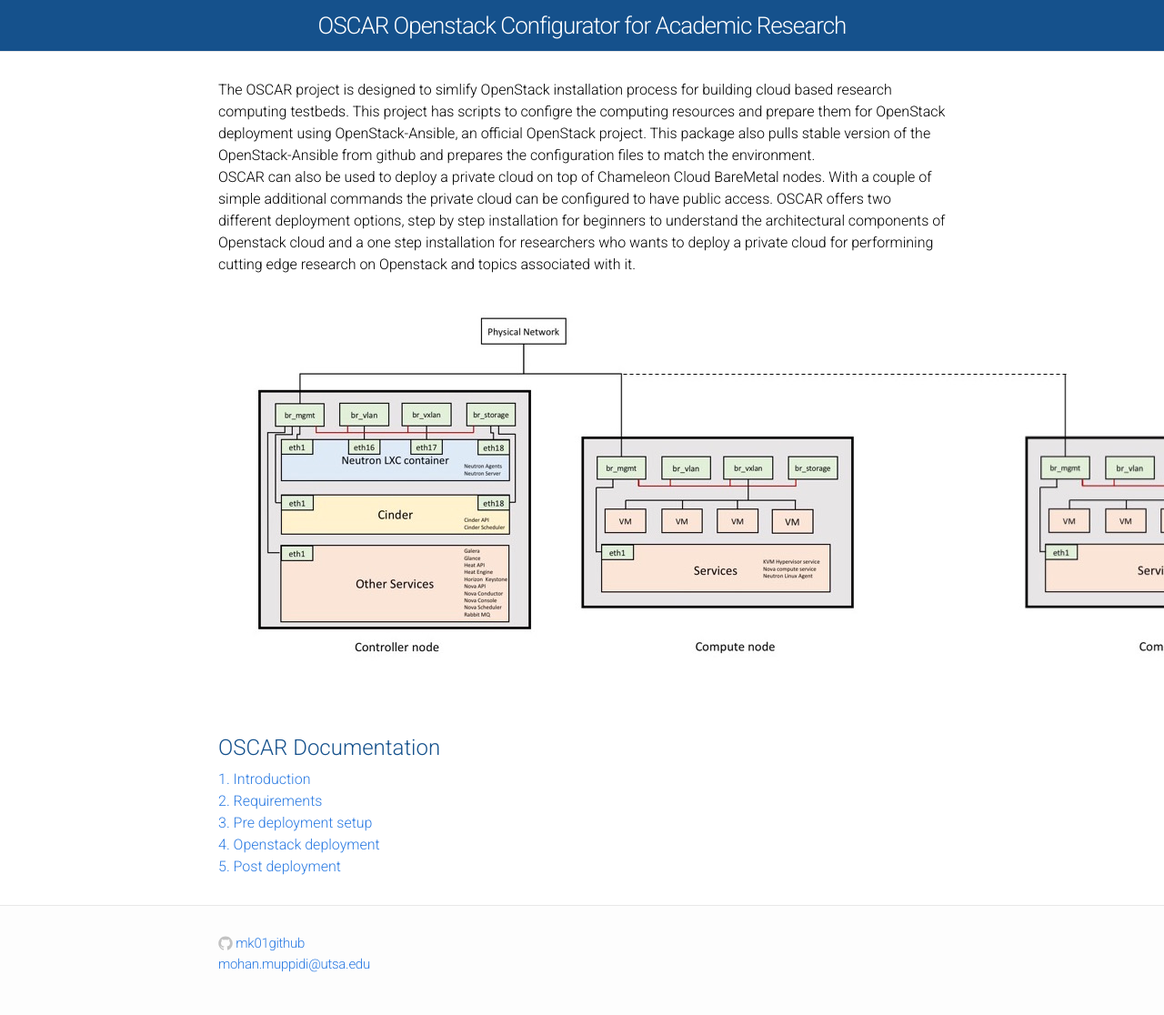
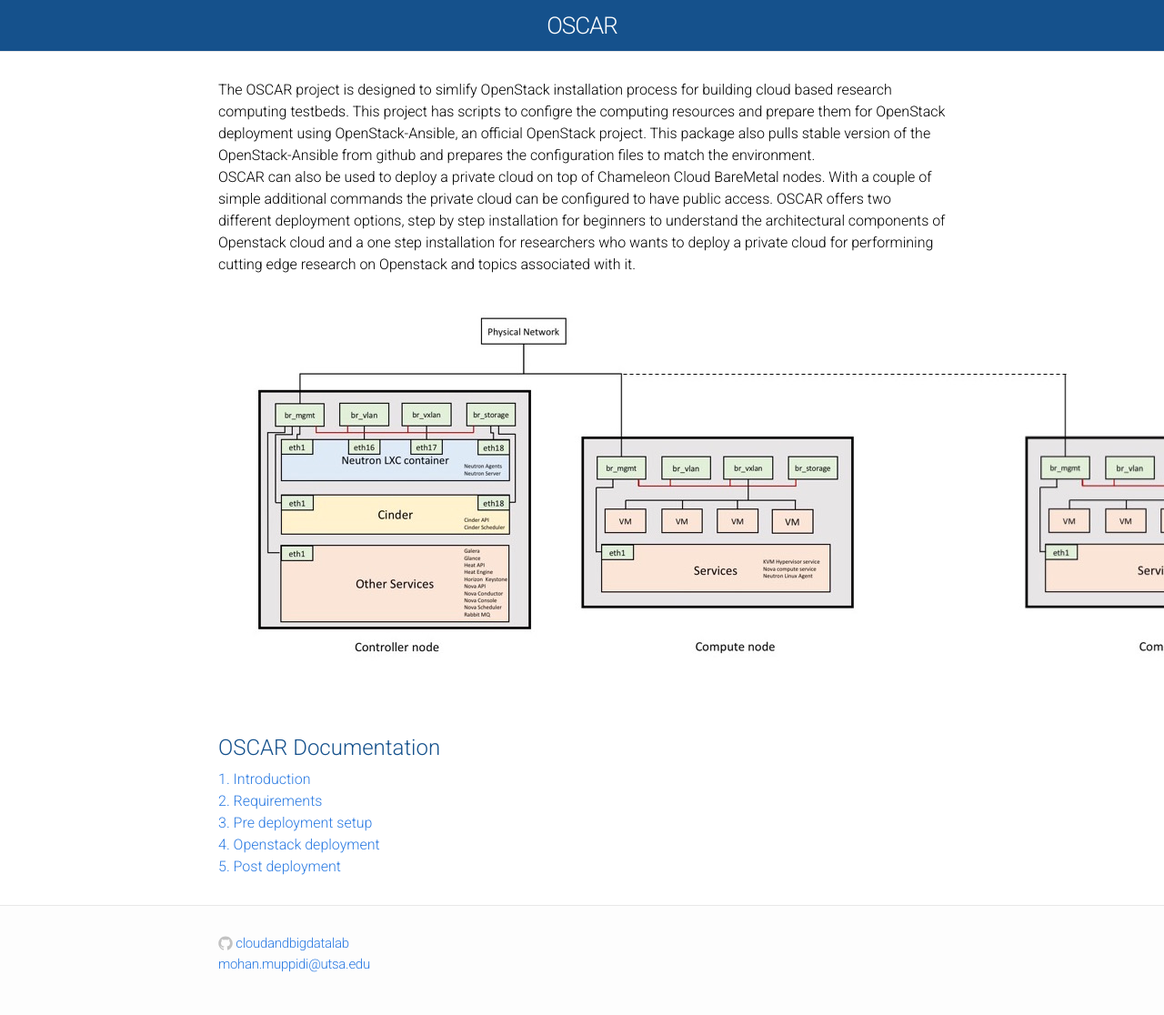
Before and after one commit to cloudandbigdatalab/OSCAR, a Jekyll site: the page built from index.html, in a window 1280 px wide. Shown: the whole page at 91% size. Built offline with Jekyll 4.4.1, drawn with Linux system fonts in a browser that asks for light colours; Markdown is read by kramdown in place of the engine named in the settings.

Commit message:
Update _config.yml

```diff
--- a/_config.yml
+++ b/_config.yml
@@ -1,5 +1,5 @@
 # Site settings
-title: OSCAR Openstack Configurator for Academic Research
+title: OSCAR
 email: mohan.muppidi@utsa.edu
 description: > # this means to ignore newlines until "baseurl:"
   Write an awesome description for your new site here. You can edit this
@@ -7,8 +7,8 @@
   Google search results) and in your feed.xml site description.
 baseurl: "/OSCAR" # the subpath of your site, e.g. /blog/
 url: "" # the base hostname & protocol for your site
-twitter_username: mkumar2301
-github_username:  mk01github
+twitter_username:
+github_username:  cloudandbigdatalab
 
 # Build settings
 markdown: redcarpet
```
